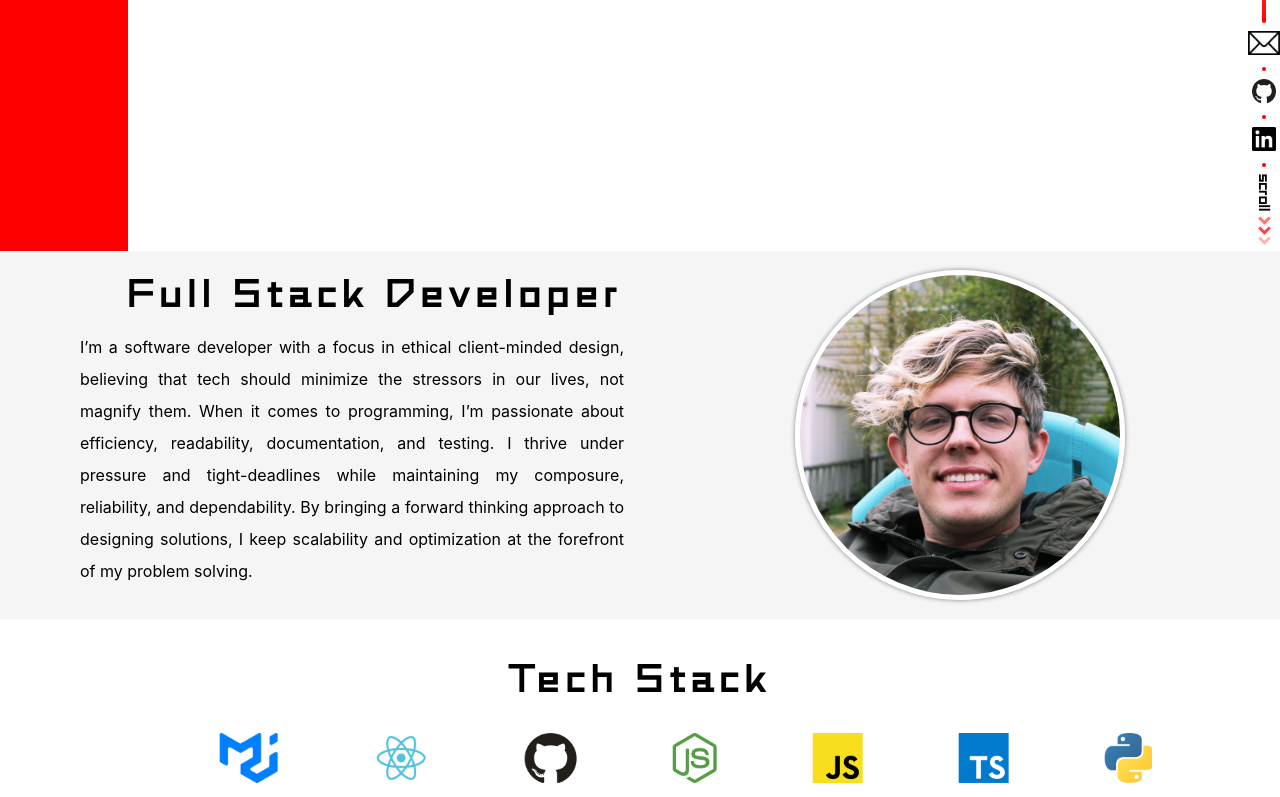
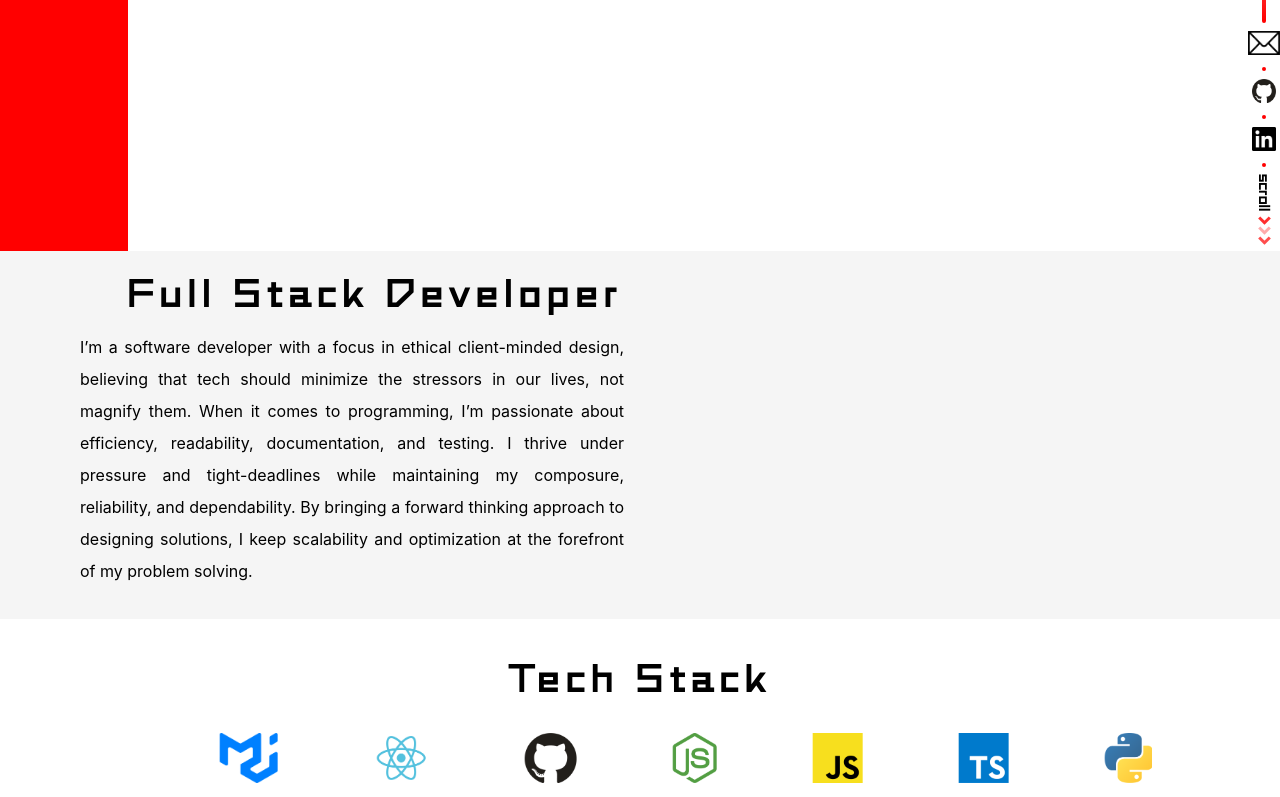
Before and after one commit to dabyzness/portfolio-react, a React (Create React App) app: page / in a window 1280 px wide. Shown: the part 549-1346 px from the top of the page. Built offline with nearby package versions, Linux system fonts and the light colour scheme.

Commit message:
fix references

```diff
--- a/src/App.js
+++ b/src/App.js
@@ -18,6 +18,9 @@ function App() {
   const [show, setShow] = useState(false);
   const [scrollPos, setScrollPos] = useState(window.scrollY);
   const [isBottom, setIsBottom] = useState(false);
+  console.log(scrollPos);
+  console.log("weep weep", window.innerHeight);
+  console.log(`scrolly wolly`, document.body.scrollHeight);
 
   window.addEventListener("scroll", updatePosition);
 
@@ -32,7 +35,7 @@ function App() {
       setShow(false);
     }
 
-    if (scrollPos > 2030) {
+    if (scrollPos > 1790) {
       setIsBottom(true);
     } else {
       setIsBottom(false);
--- a/src/components/Block/ImageHalfCircle.js
+++ b/src/components/Block/ImageHalfCircle.js
@@ -1,12 +1,13 @@
 // Styles
+import { forwardRef } from "react";
 import styles from "./styles/ImageHalfCircle.module.css";
 
-const ImageHalfCircle = ({ imgSrc, altText, ref }) => {
+const ImageHalfCircle = forwardRef(({ imgSrc, altText }, ref) => {
   return (
     <div className={styles.container}>
       <img src={imgSrc} alt={altText} className={styles.circle} ref={ref} />
     </div>
   );
-};
+});
 
 export default ImageHalfCircle;
--- a/src/pages/Home/Home.jsx
+++ b/src/pages/Home/Home.jsx
@@ -11,39 +11,46 @@ import ImageHalfFull from "../../components/Block/ImageHalfFull";
 
 // Data
 import { professionalSummary, aboutMe } from "../../data/about";
+import { useState, useEffect } from "react";
 import InfiniteLooper from "../../components/TechStack/InfiniteLooper";
 import { stackImg } from "../../data/stackImg";
 import Resume from "../../components/Resume/Resume";
 
 export default function Home() {
-  const lastRef = useRef();
-
   // This needs fixing because its not a smooth transition
   const welcomeRef = useRef();
   const profileRef = useRef();
 
   const updatePosition = () => {
-    // if (window.innerHeight - window.scrollY < window.innerHeight * 0.3333) {
-    //   welcomeRef.current.style.display = "none";
-    //   profileRef.current.style.display = "block";
-    // } else {
-    //   profileRef.current.style.display = "none";
-    //   welcomeRef.current.style.display = "block";
-    // }
+    if (!welcomeRef.current || !profileRef.current) {
+      return;
+    }
+
+    if (window.innerHeight - window.scrollY < window.innerHeight * 0.3333) {
+      welcomeRef.current.style.display = "none";
+      profileRef.current.style.display = "block";
+    } else {
+      profileRef.current.style.display = "none";
+      welcomeRef.current.style.display = "block";
+    }
   };
 
   window.addEventListener("scroll", updatePosition);
 
   return (
     <main>
-      <Welcome />
+      <Welcome ref={welcomeRef} />
 
       <Block>
         <TextHalf
           title={professionalSummary.title}
           textArr={professionalSummary.textArr}
         />
-        <ImageHalfCircle imgSrc={professionalSummary.img} altText="Profile" />
+        <ImageHalfCircle
+          imgSrc={professionalSummary.img}
+          altText="Profile"
+          ref={profileRef}
+        />
       </Block>
 
       <TechStack />
--- a/src/pages/Home/Welcome.js
+++ b/src/pages/Home/Welcome.js
@@ -1,24 +1,8 @@
-import { useRef } from "react";
+import { useRef, forwardRef } from "react";
 import styles from "./Welcome.module.css";
 
-const Welcome = (props) => {
+const Welcome = forwardRef((props, ref) => {
   const lastRef = useRef();
-
-  // This needs fixing because its not a smooth transition
-  const welcomeRef = useRef();
-  const profileRef = useRef();
-
-  const updatePosition = () => {
-    // if (window.innerHeight - window.scrollY < window.innerHeight * 0.3333) {
-    //   welcomeRef.current.style.display = "none";
-    //   profileRef.current.style.display = "block";
-    // } else {
-    //   profileRef.current.style.display = "none";
-    //   welcomeRef.current.style.display = "block";
-    // }
-  };
-
-  window.addEventListener("scroll", updatePosition);
 
   const handleClick = (e) => {
     lastRef.current.className = `${styles.pronunciation} ${styles.active}`;
@@ -54,10 +38,10 @@ const Welcome = (props) => {
       </div>
 
       <div className={styles.right}>
-        <img src="./img/profile.jpg" alt="profile" ref={welcomeRef} />
+        <img src="./img/profile.jpg" alt="profile" ref={ref} />
       </div>
     </div>
   );
-};
+});
 
 export default Welcome;
```
